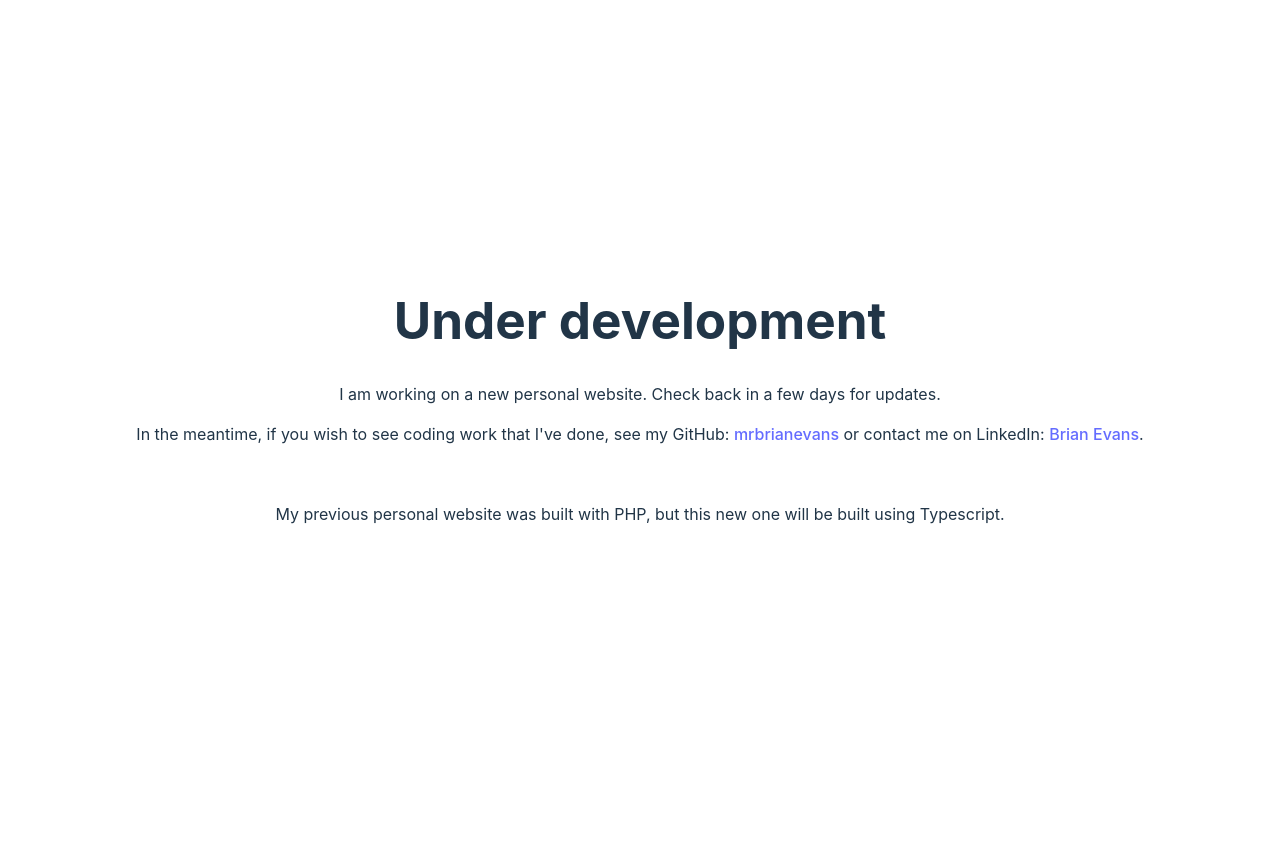
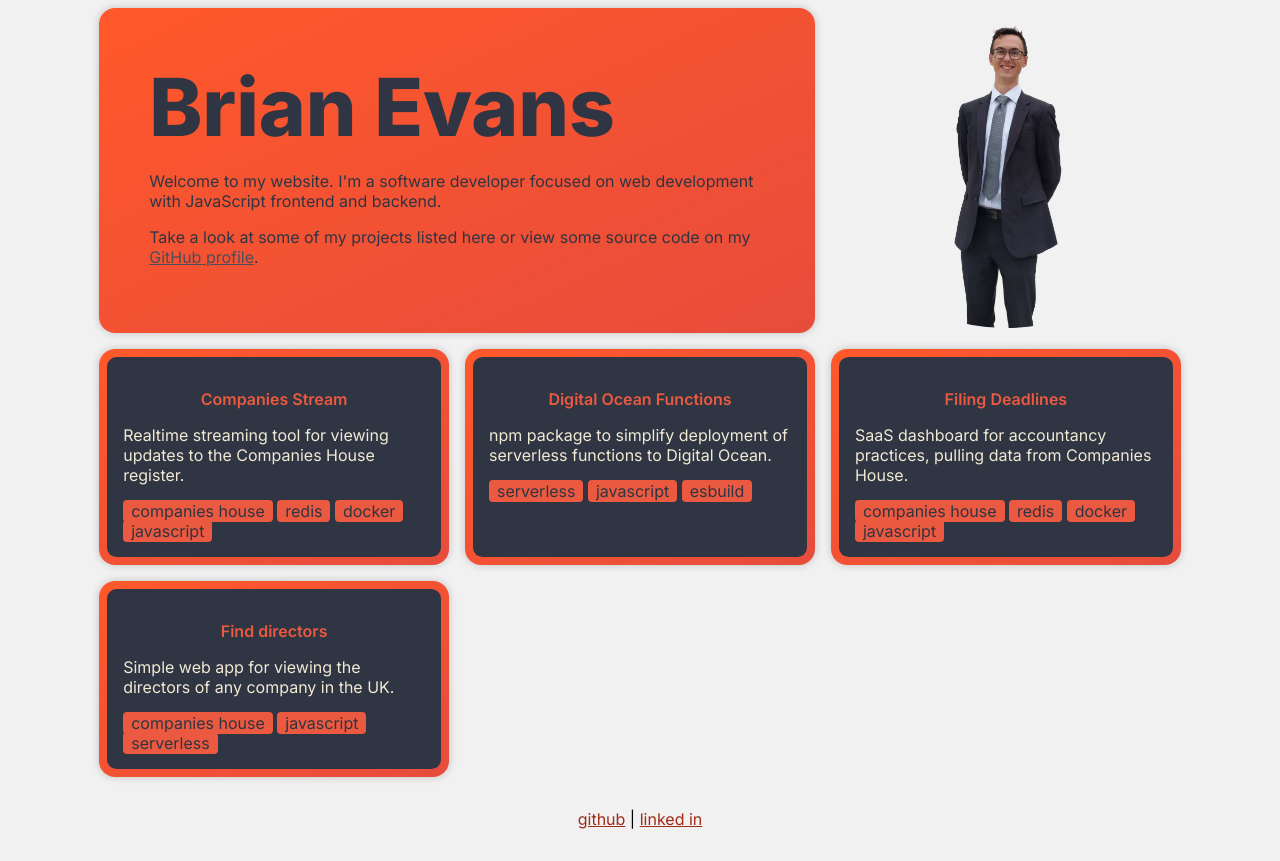
Before and after one commit to mrbrianevans/brianevans.tech, a website built with Vite: page index.html in a window 1280 px wide. Before the commit the page ends 800 px from the top, so only its background shows below. Built offline with nearby package versions, Linux system fonts and the light colour scheme.

Commit message:
Port main site content
This is mostly copied across from the previous PHP site.
Removed some boilerplate

Signed-off-by: Brian Evans <ebrian101@gmail.com>

```diff
--- a/index.html
+++ b/index.html
@@ -2,22 +2,80 @@
 <html lang="en">
   <head>
     <meta charset="UTF-8" />
-    <link rel="icon" type="image/svg+xml" href="/vite.svg" />
+    <link rel="icon" href="/favicon.ico" />
+    <link rel="stylesheet" type="text/css" href="/src/styles/index.scss"/>
+    <link rel="stylesheet" type="text/css" href="/src/styles/theme.scss"/>
+    <link rel="stylesheet" type="text/css" href="/src/styles/layout.scss"/>
     <meta name="viewport" content="width=device-width, initial-scale=1.0" />
     <title>Brian Evans</title>
   </head>
 
   <body>
 
-  <div id="app">
-    <h1>Under development</h1>
-    <p>I am working on a new personal website. Check back in a few days for updates.</p>
-    <p>In the meantime, if you wish to see coding work that I've done, see my GitHub: <a href="https://github.com/mrbrianevans">mrbrianevans</a> or contact me on LinkedIn: <a href="https://www.linkedin.com/in/brianevanstech/">Brian Evans</a>.</p>
+  <main>
+    <article class="grid">
 
-    <br/>
-    <p>My previous personal website was built with PHP, but this new one will be built using Typescript.</p>
-  </div>
+      <div id="page-title">
+        <header><h1>Brian Evans</h1></header>
+        <p>Welcome to my website. I'm a software developer focused on web development with JavaScript frontend and backend.</p>
+        <p>Take a look at some of my projects listed here or
+          view some source code on my <a href="https://github.com/mrbrianevans">GitHub profile</a>.</p>
+      </div>
 
-    <script type="module" src="/src/main.ts"></script>
+      <div id="profile">
+        <img src="/me.png">
+      </div>
+
+      <a href="https://companies.stream" class="card-outer">
+        <div class="card-inner" >
+          <h3>Companies Stream</h3>
+          <p>Realtime streaming tool for viewing updates to the Companies House register.</p>
+          <span class="orange tag">companies house</span>
+          <span class="orange tag">redis</span>
+          <span class="orange tag">docker</span>
+          <span class="orange tag">javascript</span>
+        </div>
+      </a>
+
+      <a href="https://www.npmjs.com/package/do-functions" class="card-outer">
+        <div class="card-inner" >
+          <h3>Digital Ocean Functions</h3>
+          <p>npm package to simplify deployment of serverless functions to Digital Ocean.</p>
+          <span class="orange tag">serverless</span>
+          <span class="orange tag">javascript</span>
+          <span class="orange tag">esbuild</span>
+        </div>
+      </a>
+
+      <a href="https://filingdeadlines.co.uk" class="card-outer">
+        <div class="card-inner" >
+          <h3>Filing Deadlines</h3>
+          <p>SaaS dashboard for accountancy practices, pulling data from Companies House.</p>
+          <span class="orange tag">companies house</span>
+          <span class="orange tag">redis</span>
+          <span class="orange tag">docker</span>
+          <span class="orange tag">javascript</span>
+        </div>
+      </a>
+
+      <a href="https://mrbrianevans.github.io/find-directors/" class="card-outer">
+        <div class="card-inner" >
+          <h3>Find directors</h3>
+          <p>Simple web app for viewing the directors of any company in the UK.</p>
+          <span class="orange tag">companies house</span>
+          <span class="orange tag">javascript</span>
+          <span class="orange tag">serverless</span>
+        </div>
+      </a>
+
+    </article>
+
+    <footer>
+      <a href="https://github.com/mrbrianevans">github</a>
+      | <a href="https://www.linkedin.com/in/brianevanstech/">linked in</a>
+<!--      | <a href="contact">contact</a>-->
+<!--      | <a href="about">about</a> -->
+    </footer>
+  </main>
   </body>
 </html>
--- a/package.json
+++ b/package.json
@@ -9,6 +9,7 @@
     "preview": "vite preview"
   },
   "devDependencies": {
+    "sass": "^1.69.5",
     "typescript": "^5.0.2",
     "vite": "^4.4.5"
   }
--- a/src/main.ts
+++ /dev/null
@@ -1 +0,0 @@
-import './style.css'
--- a/src/style.css
+++ /dev/null
@@ -1,97 +0,0 @@
-:root {
-  font-family: Inter, system-ui, Avenir, Helvetica, Arial, sans-serif;
-  line-height: 1.5;
-  font-weight: 400;
-
-  color-scheme: light dark;
-  color: rgba(255, 255, 255, 0.87);
-  background-color: #242424;
-
-  font-synthesis: none;
-  text-rendering: optimizeLegibility;
-  -webkit-font-smoothing: antialiased;
-  -moz-osx-font-smoothing: grayscale;
-  -webkit-text-size-adjust: 100%;
-}
-
-a {
-  font-weight: 500;
-  color: #646cff;
-  text-decoration: inherit;
-}
-a:hover {
-  color: #535bf2;
-}
-
-body {
-  margin: 0;
-  display: flex;
-  place-items: center;
-  min-width: 320px;
-  min-height: 100vh;
-}
-
-h1 {
-  font-size: 3.2em;
-  line-height: 1.1;
-}
-
-#app {
-  max-width: 1280px;
-  margin: 0 auto;
-  padding: 2rem;
-  text-align: center;
-}
-
-.logo {
-  height: 6em;
-  padding: 1.5em;
-  will-change: filter;
-  transition: filter 300ms;
-}
-.logo:hover {
-  filter: drop-shadow(0 0 2em #646cffaa);
-}
-.logo.vanilla:hover {
-  filter: drop-shadow(0 0 2em #3178c6aa);
-}
-
-.card {
-  padding: 2em;
-}
-
-.read-the-docs {
-  color: #888;
-}
-
-button {
-  border-radius: 8px;
-  border: 1px solid transparent;
-  padding: 0.6em 1.2em;
-  font-size: 1em;
-  font-weight: 500;
-  font-family: inherit;
-  background-color: #1a1a1a;
-  cursor: pointer;
-  transition: border-color 0.25s;
-}
-button:hover {
-  border-color: #646cff;
-}
-button:focus,
-button:focus-visible {
-  outline: 4px auto -webkit-focus-ring-color;
-}
-
-@media (prefers-color-scheme: light) {
-  :root {
-    color: #213547;
-    background-color: #ffffff;
-  }
-  a:hover {
-    color: #747bff;
-  }
-  button {
-    background-color: #f9f9f9;
-  }
-}
--- /dev/null
+++ b/src/styles/index.scss
@@ -0,0 +1,33 @@
+
+@media screen and (min-width: 40em){
+  #profile {
+    grid-row-start: span 2;
+    height: 20rem;
+  }
+}
+@media screen and (max-width: 40em){
+  #profile {
+    visibility: hidden;
+    height: 0;
+  }
+}
+
+#full-project-directory{
+  grid-column: 1 / -1 ;
+}
+
+#profile{
+  box-shadow: none;
+  border-radius: 50%;
+  /*border-bottom: solid rgb(234, 89, 64) 0.25rem;*/
+  overflow: clip;
+  display: inline-flex;
+  justify-content: center;
+}
+#profile img{
+  height: 100%;
+  transition: height ease-out 1s;
+}
+#profile:hover img{
+  height: 190%;
+}
--- /dev/null
+++ b/src/styles/layout.scss
@@ -0,0 +1,38 @@
+@media screen and (min-width: 60rem){
+  main{
+    margin: 0 CALC(0.3 * (100% - 60rem));
+
+  }
+}
+
+article.grid{
+  display: grid;
+  gap: 1rem;
+  grid-template-rows: repeat(auto-fill, 10rem);
+}
+article.grid>*{
+  box-shadow: 0 0 0.5rem rgba(0,0,0,0.2);
+}
+@media screen and (min-width: 26rem){
+  article.grid{
+    grid-template-columns: repeat(auto-fit, minmax(20rem, 1fr));
+  }
+
+}
+@media screen and (max-width: 26rem){
+  article.grid{
+    grid-template-columns: repeat(auto-fit, minmax(15rem, 1fr));
+  }
+}
+@media screen and (min-width: 40em){
+  #page-title {
+    grid-column: 1 / 3;
+    grid-row: 1 / 3;
+  }
+
+}
+@media screen and (max-width: 40em){
+  #page-title {
+    grid-row: 1 / 4;
+  }
+}
--- /dev/null
+++ b/src/styles/theme.scss
@@ -0,0 +1,120 @@
+@import url('https://fonts.googleapis.com/css2?family=Inter:wght@400;600;800&display=swap');
+:root{
+  --PRIMARY: rgb(234, 89, 64);
+  --SECONDARY: #A02B17FF;
+  --DARK:  #2f3542;
+  --LIGHT: #f1e9d4;
+  --PRIMARY-GRADIENT: linear-gradient(to bottom right, rgba(255,88,42,1) 0%, rgba(231,76,60,1) 100%);
+  --SHADOW: 0 0 1rem rgba(0,0,0,0.3);
+}
+
+*{
+  font-family: 'Inter', sans-serif;
+  box-sizing: border-box;
+}
+body{
+  background-color: #f1f1f1;
+}
+
+/* PAGE TITLE (big orange box containing the page title and description) */
+@media screen and (min-width: 40rem){
+  #page-title{
+    --font-size: 5rem;
+  }
+}
+@media screen and (min-width: 26rem) and (max-width: 40rem){
+  #page-title{
+    --font-size: 3.5rem;
+  }
+}
+@media screen and (max-width: 26rem){
+  #page-title{
+    --font-size: 2rem;
+  }
+}
+#page-title{
+  background: VAR(--PRIMARY-GRADIENT);
+  padding: 50px;
+  user-select: none;
+  border-radius: 1rem;
+}
+#page-title h1{
+  transition: font-size ease 1s;
+  font-size: VAR(--font-size);
+  font-weight: 800;
+  color: VAR(--DARK);
+  margin: 0;
+}
+#page-title:hover h1{
+  font-size: CALC(1.2 * VAR(--font-size));
+}
+#page-title p{
+  color: VAR(--DARK);
+}
+#page-title a{
+  color: #4b4e5a;
+}
+
+/* TAGS (like pills) */
+span.tag{
+  border-radius: 0.25rem;
+  padding: 1px 0.5rem;
+  white-space: nowrap;
+}
+span.tag.orange{
+  background: VAR(--PRIMARY);
+  color: VAR(--DARK);
+}
+span.tag.dark{
+  color: VAR(--LIGHT);
+  background: VAR(--DARK);
+}
+
+/* CARD (a little box containing some text, must be 2 nested elements like <a> or <div>) */
+
+.card-outer {
+  padding: 0.5rem;
+  background: VAR(--PRIMARY-GRADIENT);
+  display: flex;
+  flex-direction: column;
+  border-radius: 1rem;
+  transition: transform 300ms ease, box-shadow 300ms ease;
+}
+a.card-outer{
+  text-decoration: none;
+}
+a.card-outer:hover {
+  box-shadow: VAR(--SHADOW);
+  transform: scale(1.02);
+}
+
+.card-outer .card-inner{
+  border-radius: 0.6rem;
+  padding: 1rem;
+  width: 100%;
+  height: 100%;
+  background-color: VAR(--DARK);
+  color: VAR(--LIGHT);
+}
+.card-inner h3{
+  color: VAR(--PRIMARY);
+  font-weight: 600;
+  text-align: center;
+  transition: font-size ease 1s;
+  font-size: medium;
+}
+.card-inner p{
+  font-weight: 400;
+}
+.card-inner a{
+  color: VAR(--SECONDARY);
+}
+
+/* FOOTER (links to other pages) */
+footer{
+  text-align: center;
+  margin: 2em;
+}
+footer a{
+  color: VAR(--SECONDARY);
+}
--- a/vite.config.ts
+++ b/vite.config.ts
@@ -1,5 +1,5 @@
 /** @type {import('vite').UserConfig} */
 export default {
   // config options
-  base: '/brianevans-tech/'
+  // base: '/brianevans-tech/'
 }
```
Also changed, not shown: pnpm-lock.yaml, public/favicon.ico (added), public/me.png (added).
